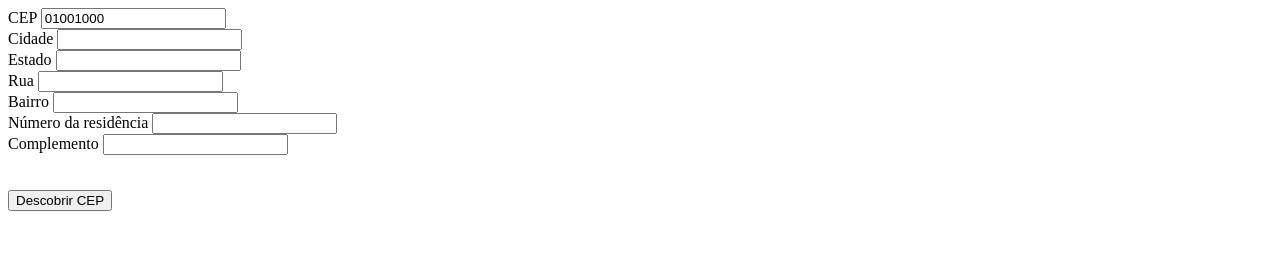
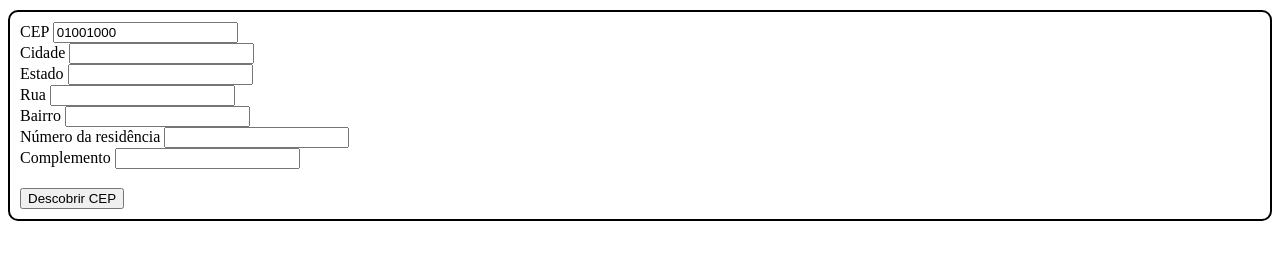
Before and after one commit to pedrogodri/Site-API, a plain HTML site: page _views/verificadorCEP.html in a window 1280 px wide. Drawn offline with Linux system fonts and the light colour scheme; files that its build step writes are made by us from their sources.

Commit message:
Commit - Border

```diff
--- a/_js/consultaCEP.js
+++ b/_js/consultaCEP.js
@@ -17,11 +17,11 @@ function popularForm(resposta) {
 
     if ("erro" in resposta) {
         alert("CEP errado");
-        var cep = $('#cep').val("");
-        var cidade = $('#cidade').val("");
-        var estado = $('#estado').val("");
-        var rua = $('#rua').val("");
-        var bairro = $('#bairro').val("");
+        // var cep = $('#cep').val("");
+        // var cidade = $('#cidade').val("");
+        // var estado = $('#estado').val("");
+        // var rua = $('#rua').val("");
+        // var bairro = $('#bairro').val("");
     }
 
     console.log(resposta);
--- a/_views/verificadorCEP.html
+++ b/_views/verificadorCEP.html
@@ -1,6 +1,6 @@
 <link rel="stylesheet" href="style.css">
 
-<div class="conainer">
+<div class="container">
     <form class="row g-3" id="form-cep">
         <div class="col-12" id="div-cep">
             <label for="cep" class="form-label">CEP</label>
@@ -31,9 +31,12 @@
             <label for="complemento" class="form-label">Complemento</label>
             <input type="text" class="form-control" name="complemento" id="complemento">
         </div>
+        <div class="col-md-3">
+            <button type="button" class="btn btn-secondary btn-sm" id="btn-saberCEP">Descobrir CEP</button>
+        </div>
     </form>
 
-    <button type="button" class="btn btn-secondary btn-sm" id="btn-saberCEP">Descobrir CEP</button>
+
 </div>
 
 <script src="/_js/consultaCEP.js"></script>
--- a/style.css
+++ b/style.css
@@ -18,3 +18,10 @@
 #btn-saberCEP {
     margin-top: 19px;
 }
+
+#form-cep {
+    border: 2px solid #000;
+    border-radius: 10px;
+    margin-top: 10px;
+    padding: 10px;
+}
```
